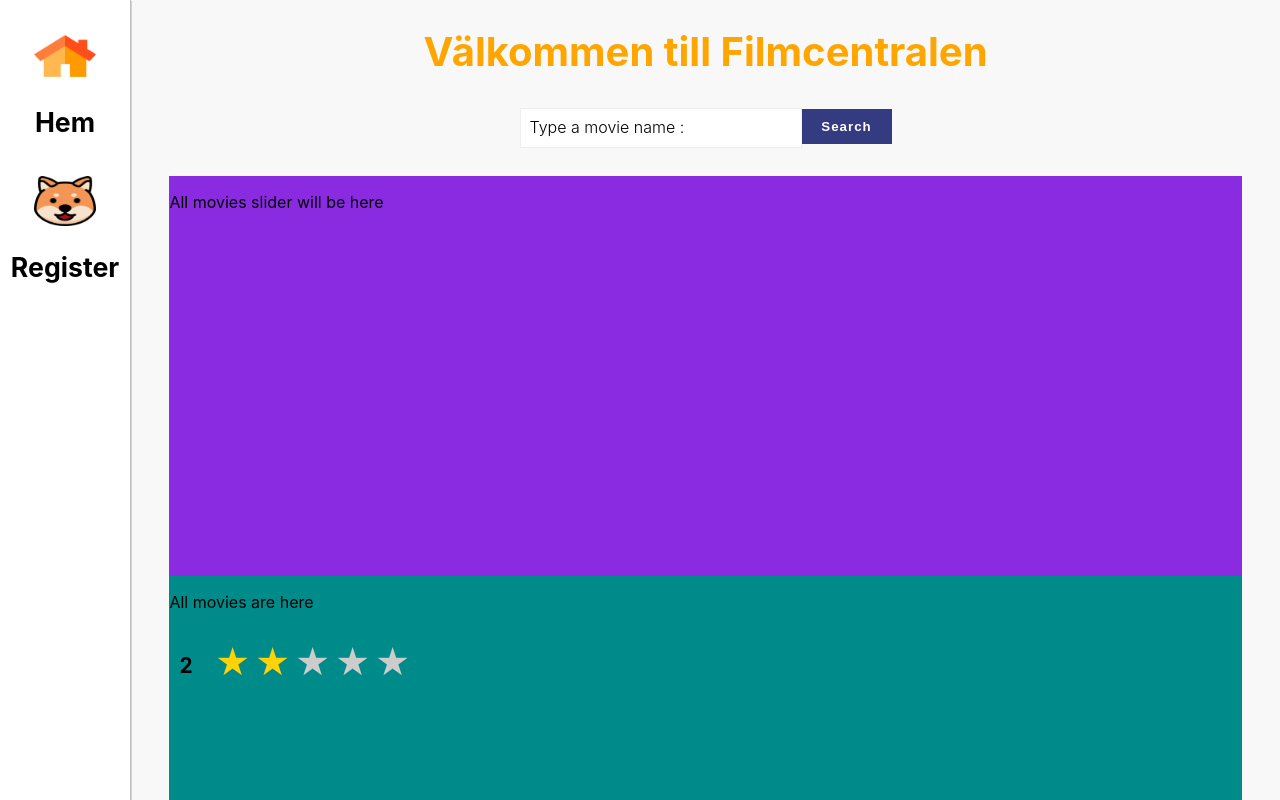
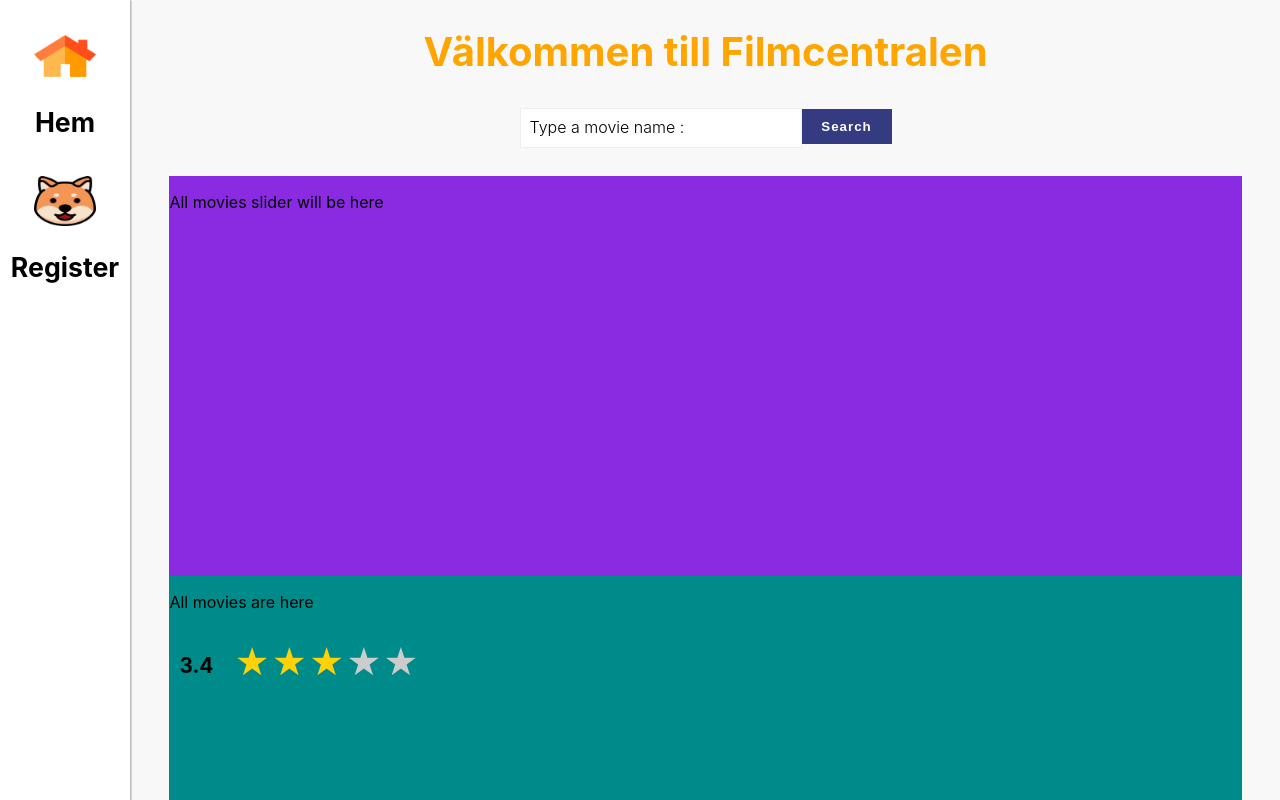
Before and after one commit to ahmadardal/movie-webshop, a React (Create React App) app: page / in a window 1280 px wide. Shown: the top 800 px of the page. Built offline with nearby package versions, Linux system fonts and the light colour scheme; no server answers.

Commit message:
Changed starrating to only show rating no interraction

```diff
--- a/src/components/movies.jsx
+++ b/src/components/movies.jsx
@@ -3,10 +3,13 @@ import StarRating from "./reusableComponents/starrating";
 
 const Movies = () => {
 
+    // Switch me for the movie rating
+    const rating = 3.4;
+
     return (
         <div className="movies">
             <p>All movies are here</p>
-            <StarRating />
+            <StarRating movieRating ={rating} />
         </div>
     )
 }
--- a/src/components/reusableComponents/starrating.js
+++ b/src/components/reusableComponents/starrating.js
@@ -1,12 +1,14 @@
 import { useState } from "react";
 import "../../styles/starrating.css";
 
-const StarRating = (currentRating) => {
+const StarRating = ({movieRating}) => {
 
     // This is temporary, this will be a int and set int function we take in from the moviecard component
-    const [rating, setRating] = useState(2);
+    const rating = movieRating;
 
-    const [hover, setHover] = useState(0);
+    // Rounding up rating for stars
+    const starRating = parseInt(Math.round(rating));
+
 
     return (
       <div className="star-rating">
@@ -17,10 +19,7 @@ const StarRating = (currentRating) => {
             <button
               type="button"
               key={index}
-              className={index <= (hover || rating) ? "on" : "off"}
-              onClick={() => setRating(index)}
-              onMouseEnter={() => setHover(index)}
-              onMouseLeave={() => setHover(rating)}
+              className={index <= (starRating) ? "on" : "off"}
             >
               <span className="star">&#9733;</span>
             </button>
@@ -34,11 +33,6 @@ export default StarRating;
 
 /*
 
-Set rating from start from the Int                                  [x]
-Even up the Int so that it can be converted to a star               []
-Do a average int to the left of the stars                           []
-Take in Int rating from object.vote_average                         []
-Change setRating to a function you take in (setRating from object)  []
 Find a way to show half a star                                      []
 
 */
--- a/src/styles/starrating.css
+++ b/src/styles/starrating.css
@@ -20,6 +20,7 @@
   .star {
 
     font-size: 2.5em;
+
   }
 
   .star-rating p {
```
